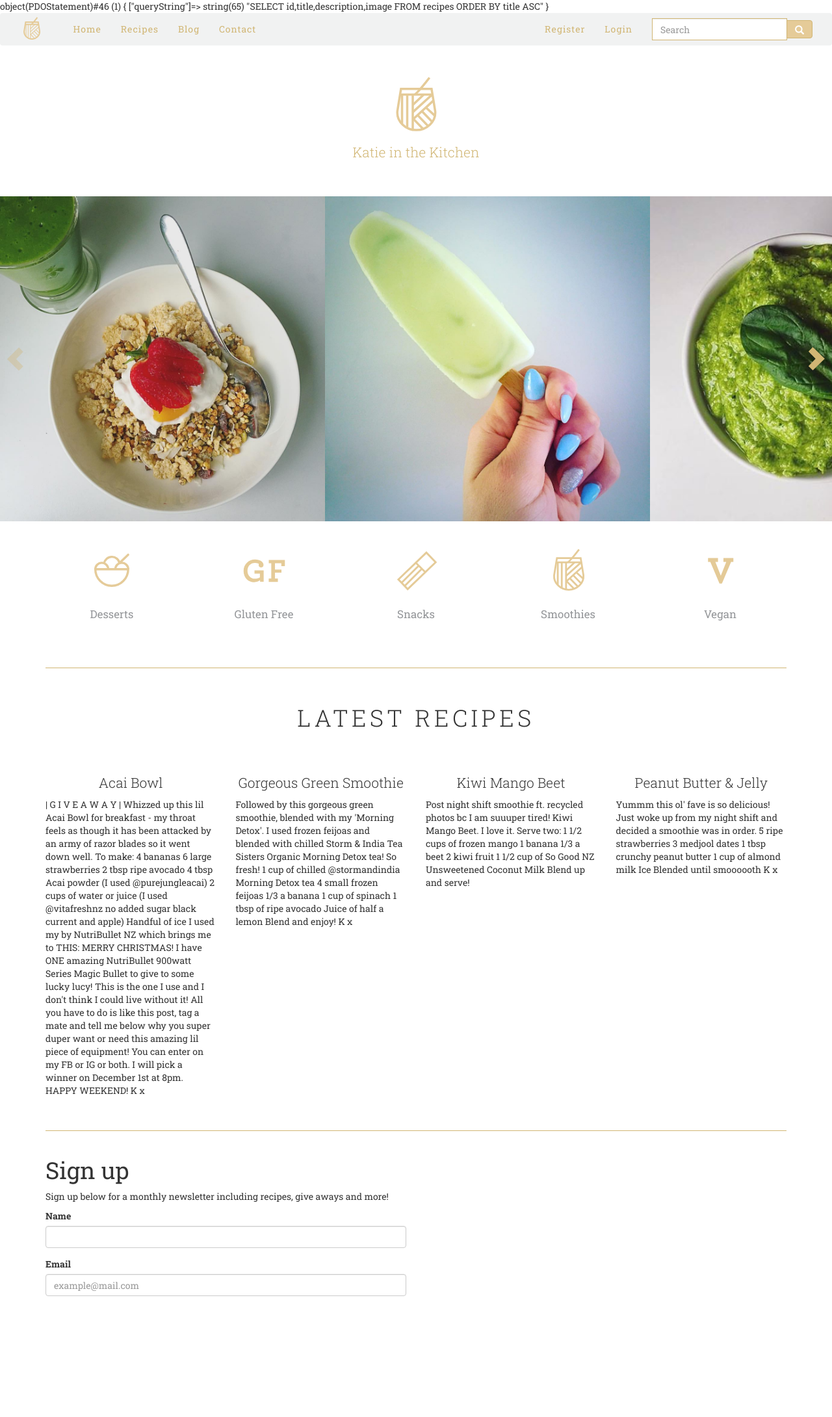
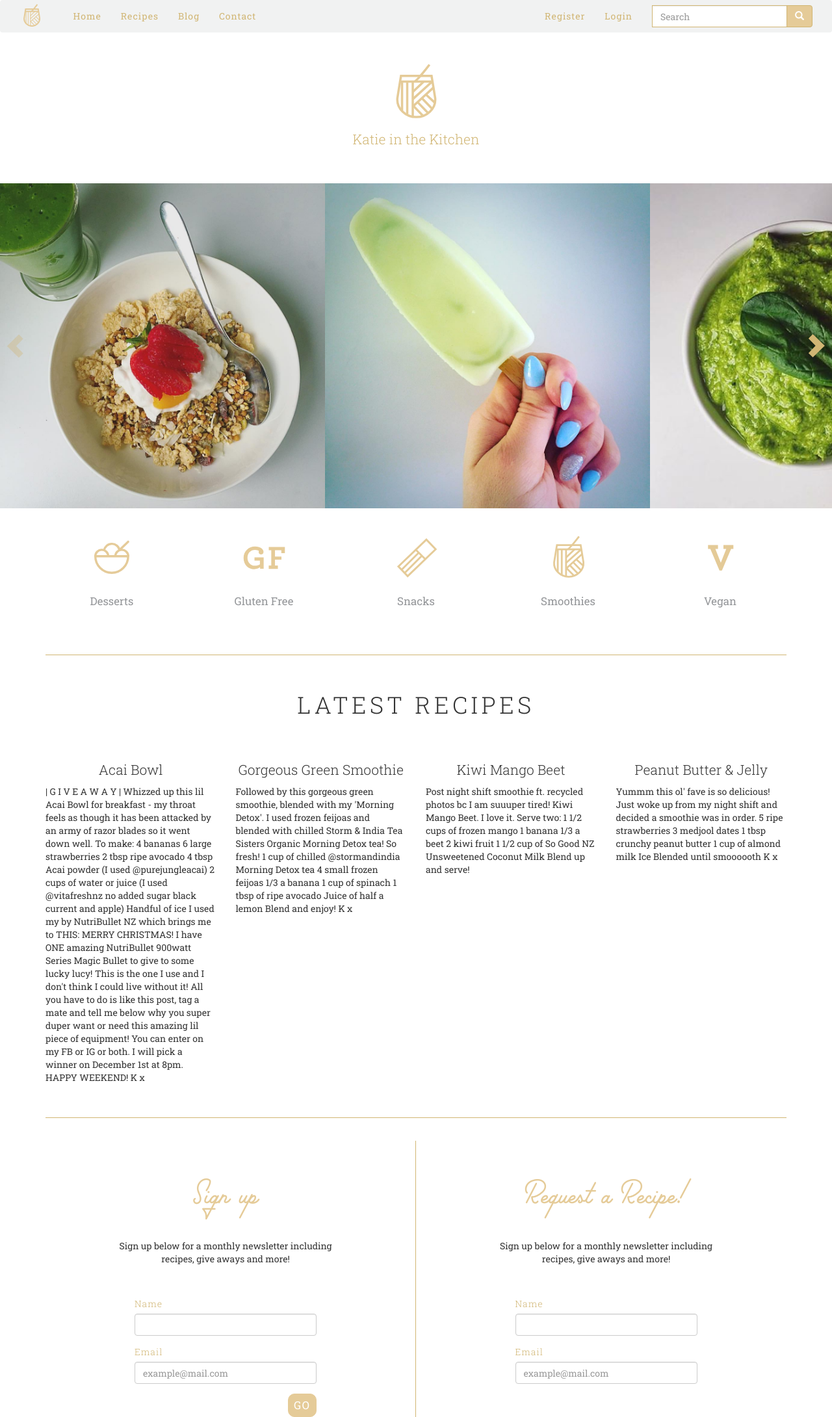
Before and after one commit to sarahkirby/kitk-php-site, a PHP site: page / in a window 1280 px wide. Shown: the whole page at 65% size. Before the commit the page ends 1994 px from the top, so only its background shows below. Run offline with PHP 8.4, Linux system fonts and the light colour scheme; data comes from the database, SQL or seed files in the repository; data that the repository does not hold is empty; some libraries are stand-ins or nearby versions.

Commit message:
Tried to pass errors through to newsletter - doesn't work. Worked on the css for Newsletter home page.

```diff
--- a/App/Controllers/AuthenticationController.php
+++ b/App/Controllers/AuthenticationController.php
@@ -32,7 +32,7 @@ class AuthenticationController extends Controller
 		$user = $this->getUserFormData();
 		#is there error in GET variable. If not then null. Into $error var.
 		$error = isset($_GET['error']) ? $_GET['error'] : null;
-		// var_dump($error);
+		// ($error);
 		$view = new LoginFormView(compact('user', 'error'));
 		$view->render();
 	}
@@ -40,7 +40,7 @@ class AuthenticationController extends Controller
 
 	public function attempt()
 	{
-		var_dump($_POST);
+		($_POST);
 		# login form - email and pword. These are sent through POST array. auth is found in index.php
 		if(static::$auth->attempt($_POST['email'],$_POST['password'])){
 			// login successful
--- a/App/Controllers/HomeController.php
+++ b/App/Controllers/HomeController.php
@@ -1,4 +1,5 @@
 <?php
+
 
 namespace App\Controllers;
 
@@ -11,32 +12,29 @@ class HomeController extends Controller
 	public function show()
 	{
 		$recipes = Recipes::all("title", true);
-		// $moviesuggest = $this->getMovieSuggestFormData();
+		$newsletter = $this->getNewsletterData();
 
-		// extracting data (moviesuggest) from form. Otherwise blank.
-		$view = new HomeView(compact('recipes'));
+		$view = new HomeView(compact('recipes', 'newsletter'));
 		$view->render();
 	}
 
-	// public function getMovieSuggestFormData()
-	// {
-	// 	// When do you use session and when post?
-	// 	if(isset($_SESSION['moviesuggest'])){
-	// 		$moviesuggest = $_SESSION['moviesuggest'];
+	public function getNewsletterData()
+	{
+		// When do you use session and when post?
+		if(isset($_SESSION['newsletter'])){
+			$newsletter = $_SESSION['newsletter'];
 
-	// 		//clear input when page is refreshed
-	// 	} else {
-	// 		$moviesuggest = [
-	// 			'title' => "",
-	// 			'email' => "",
-	// 			'newsletter' => "",
-	// 			'error' => [
-	// 				'title' => "",
-	// 				'email' => "",
-	// 				'newsletter' => ""
-	// 			]
-	// 		];
-	// 	}
-	// 	return $moviesuggest;
-	// }
+			//clear input when page is refreshed
+		} else {
+			$newsletter = [
+				'name' => "",
+				'email' => "",
+				'error' => [
+					'name' => "",
+					'email' => ""
+				]
+			];
+		}
+		return $newsletter;
+	}
 }
--- a/App/Models/DatabaseModel.php
+++ b/App/Models/DatabaseModel.php
@@ -111,7 +111,7 @@ abstract class DatabaseModel
 		}
 
 		$statement = $db->prepare($query);
-		var_dump($statement);
+		// var_dump($statement);
 		$statement->execute();
 
 		// $record = $statement->fetch(PDO::FETCH_ASSOC);
@@ -394,7 +394,7 @@ abstract class DatabaseModel
 
 						case 'exists':
 							try {
-								var_dump($this->$column);
+								// var_dump($this->$column);
 								$record = new $value($this->$column);
 
 							} catch (ModelNotFoundException $e) {
--- a/css/main.css
+++ b/css/main.css
@@ -7,6 +7,9 @@ body {
 }
 
 /*-----Index / Home page-----*/
+
+
+/*-----Navbar-----*/
 
 .navbar-default .navbar-nav > li > a {
 	color: #D1B674;
@@ -32,6 +35,10 @@ body {
 .navbar-form .glyphicon-search {
 	color: white;
 }
+
+
+/*-----LogoBanner-----*/
+
 .logo-banner {
 	text-align: center;
 }
@@ -44,6 +51,10 @@ body {
 	color: #D1B674;
 	padding-bottom: 2.2em;
 }
+
+
+/*-----SwiperContainer-----*/
+
 .swiper-container {
     width: 100%;
     height: 500px;
@@ -115,7 +126,57 @@ hr {
 	padding-bottom: 1.5em;
 }
 
+/*-----Newsletter-------*/
+
+.container-newsletter {
+	padding-top: 1em;
+}
+.col-centered {
+	float: none;
+	margin: 0 auto;
+}
+
+.nl-signup {
+	width: 350px;
+}
+.heading-script {
+	font-family: 'palm-canyon-drive';
+	color: #E5CB98;
+	font-size: 3.5em;
+	margin: 0;
+	padding-bottom: 1em;
+	text-align: center;
+}
+.nl-signup h1 {
+	padding-top: 1em;
+}
+.nl-signup p {
+	text-align: center;
+	margin-bottom: 3.5em;
+}
+.nl-signup #newsletter {
+	width: 280px;
+	margin: 0 auto;
+}
+
+.vertical-line {
+	border-right: solid 1.5px #D1B674;
+	height:
+}
+#newsletter .btn {
+	float: right;
+	border-radius: 10px;
+	padding: .3em .5em;
+	color: white;
+	background-color: #E5CB98;
+	border-color: #E5CB98;
+	letter-spacing: .1em;
+	font-size: 1.2em;
+}
+
+
 /*-----Regitester-------*/
+
 .reg-page {
 	background-image: url(../images/line-background.svg);
 
@@ -128,15 +189,7 @@ hr {
 	margin-top: 5em;
 	background-color: white;
 }
-.reg-form > h1 {
-	font-family: 'palm-canyon-drive';
-	color: #D1B674;
-	font-size: 3.5em;
-	margin: 0;
-	padding-bottom: 1em;
-	text-align: center;
-}
-.reg-form label {
+label {
 	font-weight: 300;
 	color: #D1B674;
 	letter-spacing: .07em;
@@ -156,7 +209,7 @@ hr {
 
 
 
-/*----Five column width index page----*/
+/*----Five column width index page search icons----*/
 
 .col-xs-5ths,
 .col-sm-5ths,
--- a/templates/index.inc.php
+++ b/templates/index.inc.php
@@ -121,20 +121,56 @@
 
 <hr>
 
-<div class="row">
-    <div class="col-md-6 col-sm-12">
-        <h1>Sign up</h1>
+
+<div class="row container-newsletter">
+    <div class="vertical-line col-md-6 col-sm-12">
+        <div class="nl-signup col-centered">
+            <h1 class="heading-script">Sign up</h1>
             <p>Sign up below for a monthly newsletter including recipes, give aways and more!</p>
 
-        <form id="newletter" action="" method="POST">
+            <form id="newsletter" action="?page=newsletter" method="POST">
 
             <!-- add error class  -->
-          <div class="form-group <?php if ($error['title']):?> has-error <?php endif; ?>">
+              <div class="form-group">
 
                 <label for="nl-name" class="control-label">Name</label>
                 <div class="">
-              <input class="form-control" id="nl-name" name="nl-name" value="<?php echo $title; ?>">
-              <span id="helpBlock" class="help-block"><?php echo $error['title']; ?></span>
+                  <input class="form-control" id="nl-name" name="nl-name" value="<?php echo $name; ?>">
+                  <span id="helpBlock" class="help-block"></span>
+                </div>
+              </div>
+
+              <div class="form-group">
+                <label for="email" class="control-label">Email</label>
+                <div class="">
+                  <input type="email" class="form-control" id="email" name="email" placeholder="example@mail.com" value="<?php echo $email; ?>">
+                  <span id="helpBlock" class="help-block"></span>
+                </div>
+              </div>
+
+              <div class="form-group">
+                <button class="btn btn-success">GO</button>
+              </div>
+            </form>
+        </div>
+    </div>
+
+
+
+    <div class="col-md-6 col-sm-12">
+        <div class="nl-signup col-centered">
+            <h1 class="heading-script">Request a Recipe!</h1>
+            <p>Sign up below for a monthly newsletter including recipes, give aways and more!</p>
+
+            <form id="newsletter" action="?page=newsletter" method="POST">
+
+            <!-- add error class  -->
+              <div class="form-group <?php if ($error['name']):?> has-error <?php endif; ?>">
+
+                <label for="nl-name" class="control-label">Name</label>
+                <div class="">
+                  <input class="form-control" id="nl-name" name="nl-name" value="<?php echo $name; ?>">
+                  <span id="helpBlock" class="help-block"><?php echo $error['name']; ?></span>
                 </div>
               </div>
 
@@ -145,14 +181,12 @@
                   <span id="helpBlock" class="help-block"><?php echo $error['email']; ?></span>
                 </div>
               </div>
+            </form>
         </div>
-
-    <div class="col-md-6 col-sm-12">
-
     </div>
 
 
-</div>
+</div> <!-- newsletter row  -->
 
 
 
--- a/templates/login.inc.php
+++ b/templates/login.inc.php
@@ -4,7 +4,7 @@ $errors = $user->errors;
 ?>
 <div class="container-fluid reg-page">
 <div class="container reg-form">
-  <h1>Login</h1>
+  <h1 class="heading-script">Login</h1>
   <?php if($error): ?>
     <div class="alert alert-danger" role="alert">Nope. No user by that email with that password was found.</div>
   <?php endif; ?>
--- a/templates/register.inc.php
+++ b/templates/register.inc.php
@@ -5,7 +5,7 @@ $errors = $user->errors;
 ?>
 <div class="container-fluid reg-page">
 <div class="container reg-form">
-  <h1>Sign up</h1>
+  <h1 class="heading-script">Sign up</h1>
 
   <form id="registerNewUser" action="?page=auth.store" method="POST">
 
```
Lines whose indentation alone changed are shown as unchanged.
